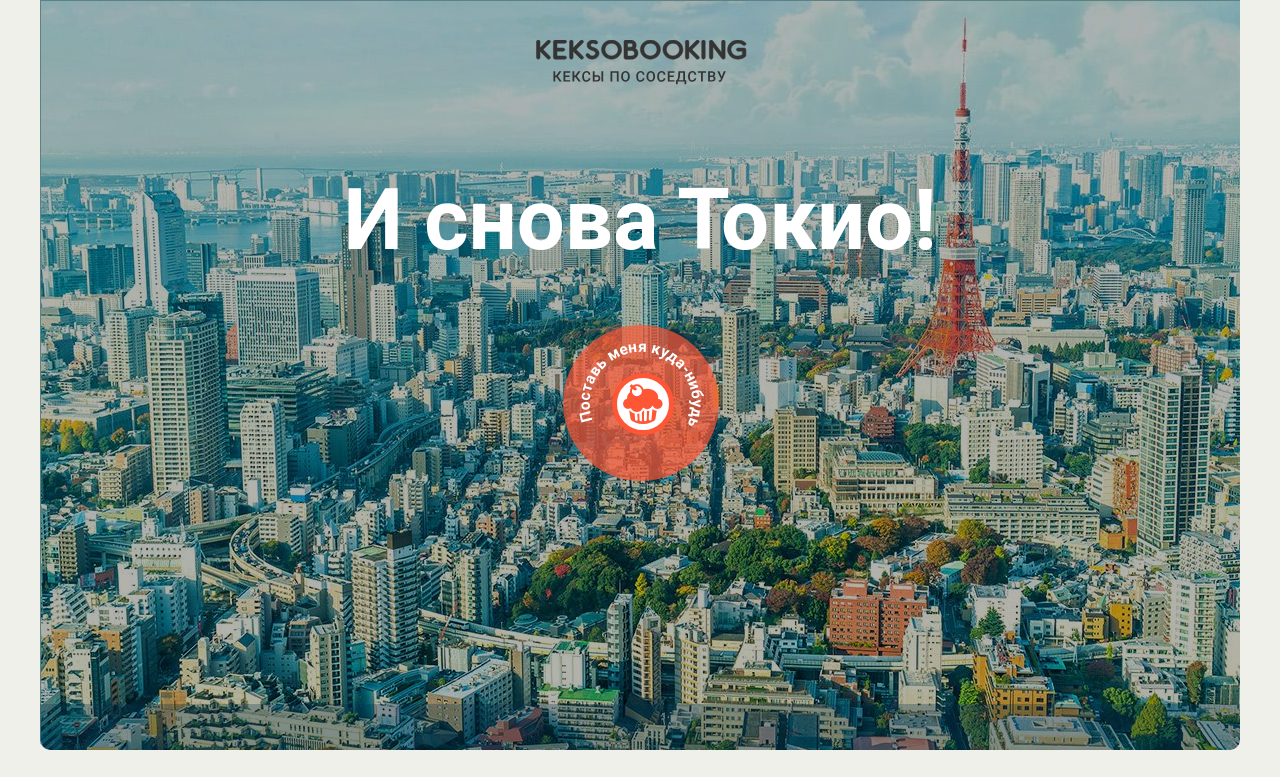
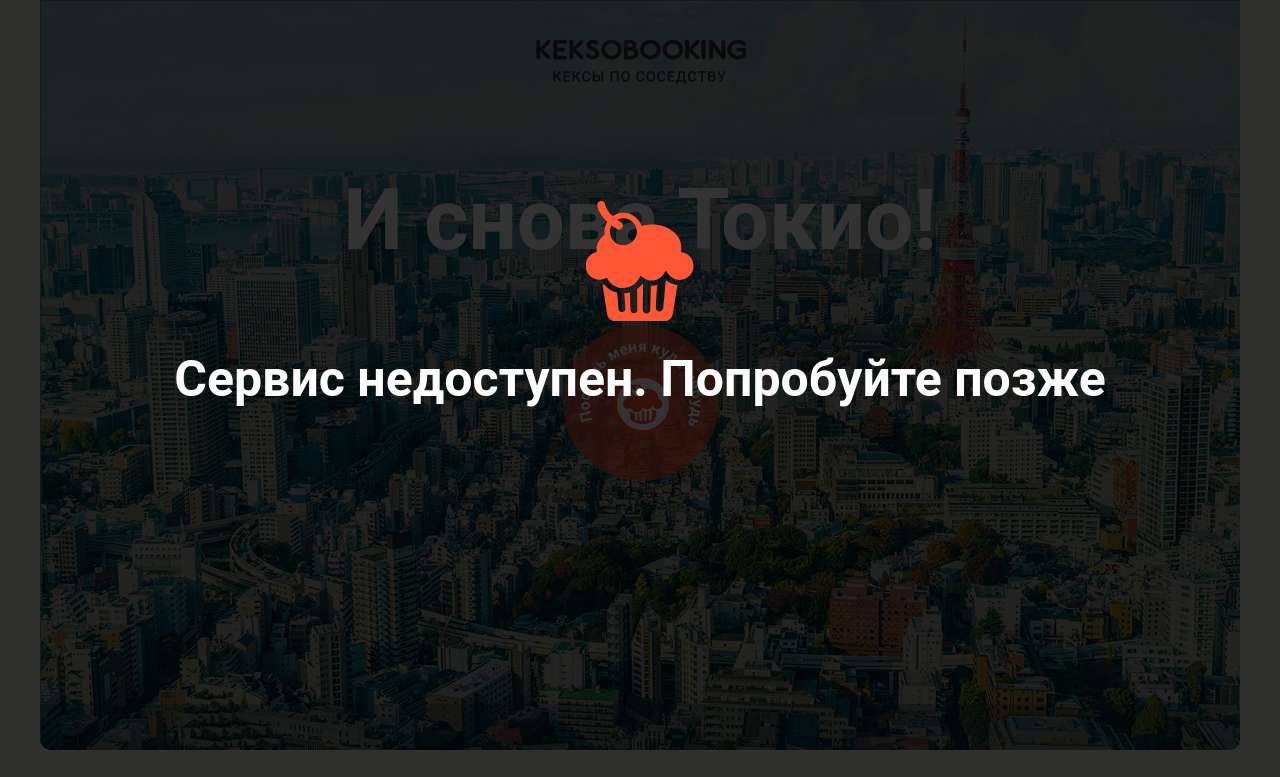
Before and after one commit to DOMININ/587583-keksobooking, a website: page index.html in a window 1280 px wide. Shown: the top 777 px of the page. Drawn offline with Linux system fonts and the light colour scheme; no server answers; files whose address does not match are found by name.

Commit message:
add error message

```diff
--- a/index.html
+++ b/index.html
@@ -118,7 +118,7 @@
         </fieldset>
         <fieldset class="ad-form__element">
           <label class="ad-form__label" for="price" >Цена за ночь, руб.</label>
-          <input id="price" name="price" type="number" placeholder="5000" min="5000" max="1000000" required>
+          <input id="price" name="price" type="number" placeholder="1000" min="1000" max="1000000" required>
         </fieldset>
         <fieldset class="ad-form__element ad-form__element--time">
           <label class="ad-form__label" for="timein">Время заезда и выезда</label>
--- a/js/card.js
+++ b/js/card.js
@@ -3,7 +3,7 @@
 (function () {
   var TEXT_CAPACITY = '{rooms} комнаты для {guests} гостей';
   var TEXT_TIME = 'Заезд после {checkin}, выезд до {checkout}';
-  var TEXT_PRICE = '?/ночь';
+  var TEXT_PRICE = '₽/ночь';
 
   var PICTURE_IMAGE_WIDTH = 45;
   var PICTURE_IMAGE_HEIGHT = 40;
--- a/js/main.js
+++ b/js/main.js
@@ -79,8 +79,14 @@
       window.pinMain.getPositionY()
   );
 
-  window.backend.load(function (offers) {
+  var onLoadSuccess = function (offers) {
     loadedOffers = offers;
     window.pinMain.activate(onMainPinMouseUp, onMainPinMouseMove);
-  });
+  };
+
+  var onLoadError = function (error) {
+    window.messages.createNetworkErrorMessage(error);
+  };
+
+  window.backend.load(onLoadSuccess, onLoadError);
 })();
--- a/js/messages.js
+++ b/js/messages.js
@@ -6,6 +6,7 @@
   var mainElement = document.querySelector('main');
   var messageSuccessElement = document.querySelector('#success').content.querySelector('.success');
   var messageErrorElement = document.querySelector('#error').content.querySelector('.error');
+
   var messageElement;
 
   var removeMessage = function () {
@@ -31,6 +32,20 @@
     };
   };
 
+  var createNetworkErrorMessage = function (element) {
+    return function () {
+      if (messageElement) {
+        removeMessage();
+      }
+
+      element.querySelector('.error__message').textContent = 'Сервис недоступен. Попробуйте позже';
+      element.querySelector('.error__button').remove();
+
+      messageElement = element;
+      mainElement.appendChild(messageElement);
+    };
+  };
+
   var onDocumentClick = function () {
     removeMessage();
   };
@@ -44,5 +59,6 @@
   window.messages = {
     createSuccessMessage: createMessage(messageSuccessElement),
     createErrorMessage: createMessage(messageErrorElement),
+    createNetworkErrorMessage: createNetworkErrorMessage(messageErrorElement)
   };
 })();
```
